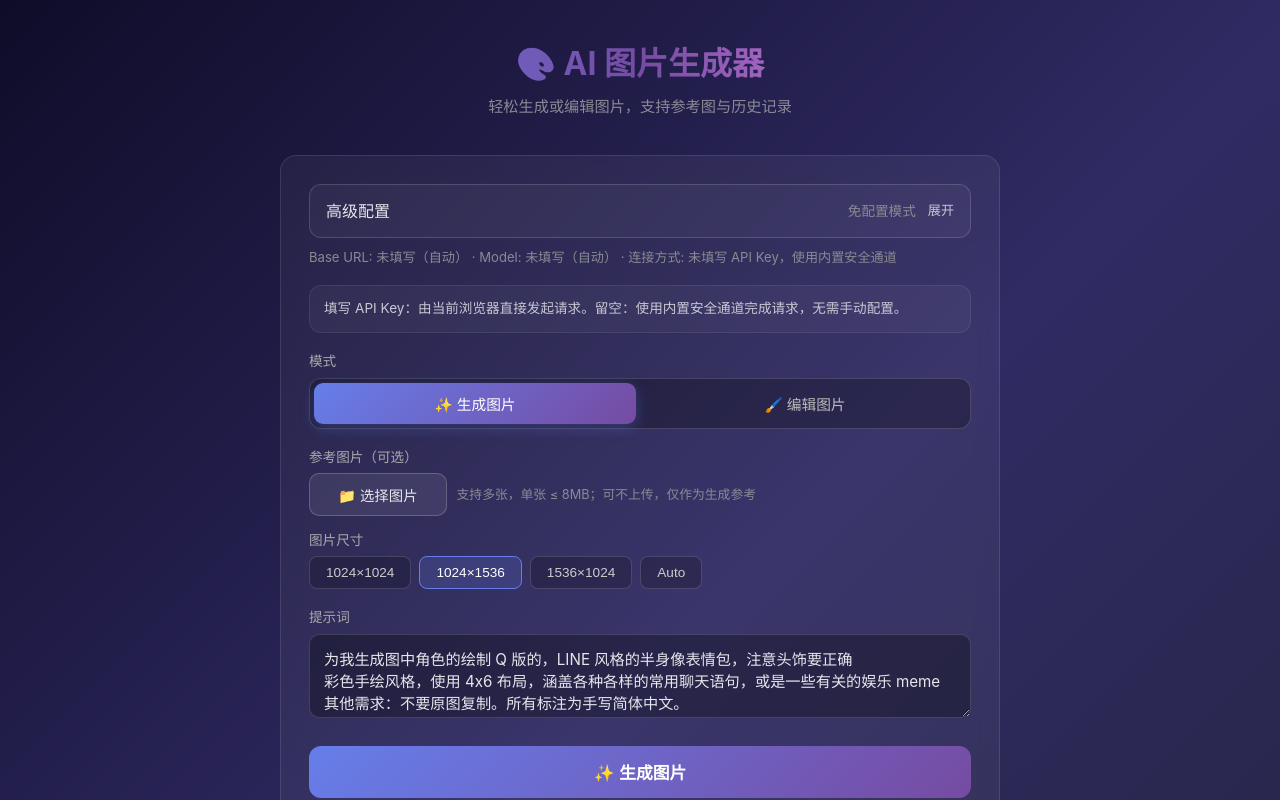
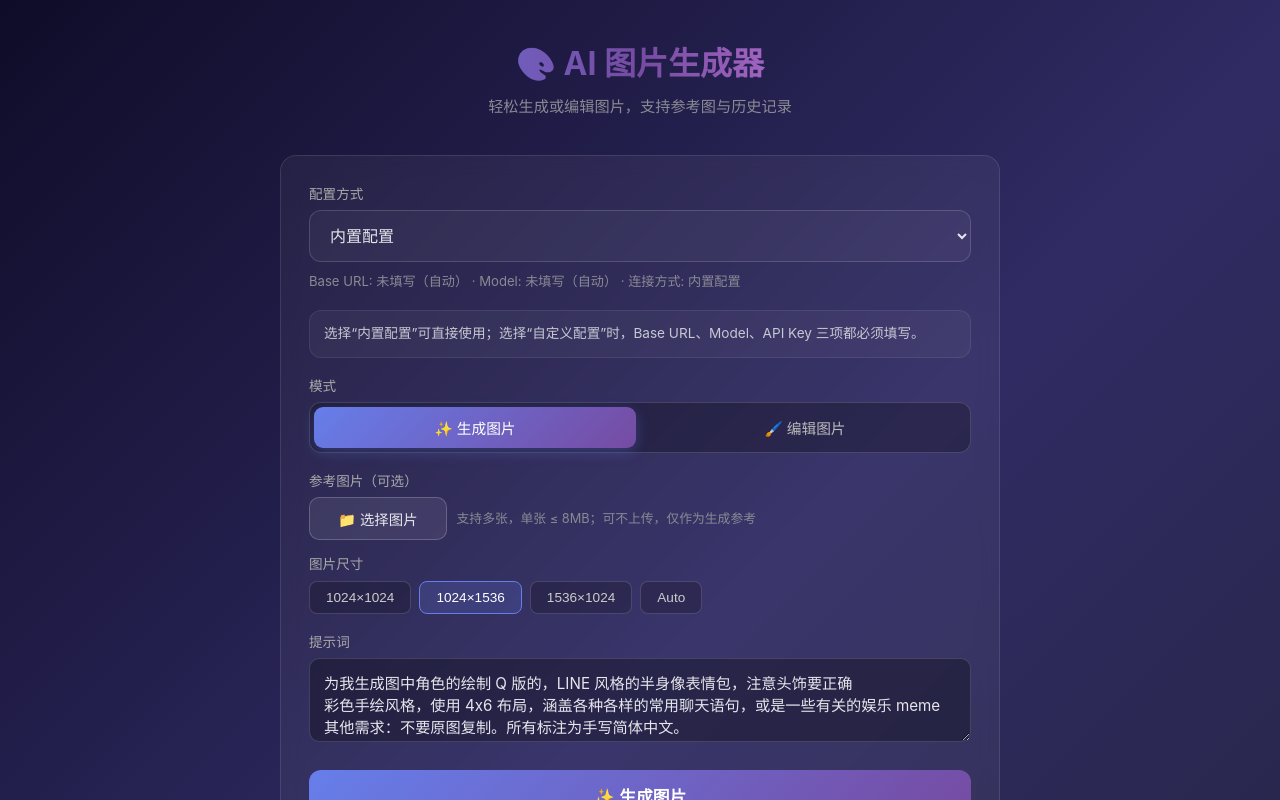
Before and after one commit to dming519/ai-image-generator-next, a Next.js app: page / in a window 1280 px wide. Shown: the top 800 px of the page. Built offline with nearby package versions, Linux system fonts and the light colour scheme.

Commit message:
feat: switch config to dropdown with required custom fields

```diff
--- a/src/components/ImageGenerator.tsx
+++ b/src/components/ImageGenerator.tsx
@@ -43,7 +43,7 @@ export default function ImageGenerator() {
   const [busy, setBusy] = useState(false);
   const [error, setError] = useState<string | null>(null);
   const [lightboxIdx, setLightboxIdx] = useState<number | null>(null);
-  const [showAdvanced, setShowAdvanced] = useState(false);
+  const [configMode, setConfigMode] = useState<"builtin" | "custom">("builtin");
   const fileInputRef = useRef<HTMLInputElement | null>(null);
 
   // 初始加载 IndexedDB
@@ -115,9 +115,9 @@ export default function ImageGenerator() {
     setBusy(true);
     try {
       const result = await generateImage({
-        baseUrl,
-        apiKey,
-        model,
+        baseUrl: configMode === "custom" ? baseUrl : "",
+        apiKey: configMode === "custom" ? apiKey : "",
+        model: configMode === "custom" ? model : "",
         prompt: prompt.trim(),
         size,
         mode,
@@ -150,7 +150,7 @@ export default function ImageGenerator() {
     } finally {
       setBusy(false);
     }
-  }, [apiKey, baseUrl, model, prompt, size, mode, inputImages]);
+  }, [apiKey, baseUrl, configMode, model, prompt, size, mode, inputImages]);
 
   const handleDelete = useCallback((idx: number) => {
     setHistory((h) => {
@@ -208,12 +208,17 @@ export default function ImageGenerator() {
     if (activeIdx >= 0) setLightboxIdx(activeIdx);
   }, [activeIdx]);
 
+  const customConfigInvalid =
+    configMode === "custom" &&
+    (!baseUrl.trim() || !model.trim() || !apiKey.trim());
   const editButtonDisabled =
-    busy || (mode === "edit" && inputImages.length === 0);
+    busy ||
+    (mode === "edit" && inputImages.length === 0) ||
+    customConfigInvalid;
   const usingDefaultBaseUrl = !baseUrl.trim();
   const usingDefaultModel = !model.trim();
   const hasApiKey = !!apiKey.trim();
-  const usingProxy = !hasApiKey;
+  const usingProxy = configMode === "builtin";
 
   return (
     <main className="wrap">
@@ -223,35 +228,32 @@ export default function ImageGenerator() {
       </p>
 
       <section className="panel">
-        <button
-          type="button"
+        <label htmlFor="config-mode">配置方式</label>
+        <select
+          id="config-mode"
           className="config-toggle"
-          onClick={() => setShowAdvanced((prev) => !prev)}
-          aria-expanded={showAdvanced}
-          aria-controls="advanced-config"
+          value={configMode}
+          onChange={(e) =>
+            setConfigMode(e.target.value as "builtin" | "custom")
+          }
         >
-          <span>高级配置</span>
-          <span className="config-toggle-meta">
-            {usingProxy ? "免配置模式" : "自定义直连"}
-          </span>
-          <span className="config-toggle-icon">
-            {showAdvanced ? "收起" : "展开"}
-          </span>
-        </button>
+          <option value="builtin">内置配置</option>
+          <option value="custom">自定义配置</option>
+        </select>
 
         <p className="config-summary">
           Base URL: {usingDefaultBaseUrl ? "未填写（自动）" : baseUrl.trim()}
           {" · "}
           Model: {usingDefaultModel ? "未填写（自动）" : model.trim()}
           {" · "}
-          连接方式: {usingProxy ? "未填写 API Key，使用内置安全通道" : "已填写 API Key，使用浏览器直连"}
+          连接方式: {usingProxy ? "内置配置" : "自定义配置"}
         </p>
 
         <p className="config-notice">
-          填写 API Key：由当前浏览器直接发起请求。留空：使用内置安全通道完成请求，无需手动配置。
+          选择“内置配置”可直接使用；选择“自定义配置”时，Base URL、Model、API Key 三项都必须填写。
         </p>
 
-        {showAdvanced && (
+        {configMode === "custom" && (
           <div id="advanced-config" className="advanced-config">
             <div className="grid-2">
               <div>
@@ -280,11 +282,14 @@ export default function ImageGenerator() {
             <input
               id="f-key"
               type="password"
-              placeholder="填写后使用浏览器直连；留空使用内置安全通道"
+              placeholder="请输入 API Key（必填）"
               value={apiKey}
               onChange={(e) => setApiKey(e.target.value)}
             />
           </div>
+        )}
+        {customConfigInvalid && (
+          <p className="config-notice">请完整填写 Base URL、Model 和 API Key。</p>
         )}
 
         <label>模式</label>
```
